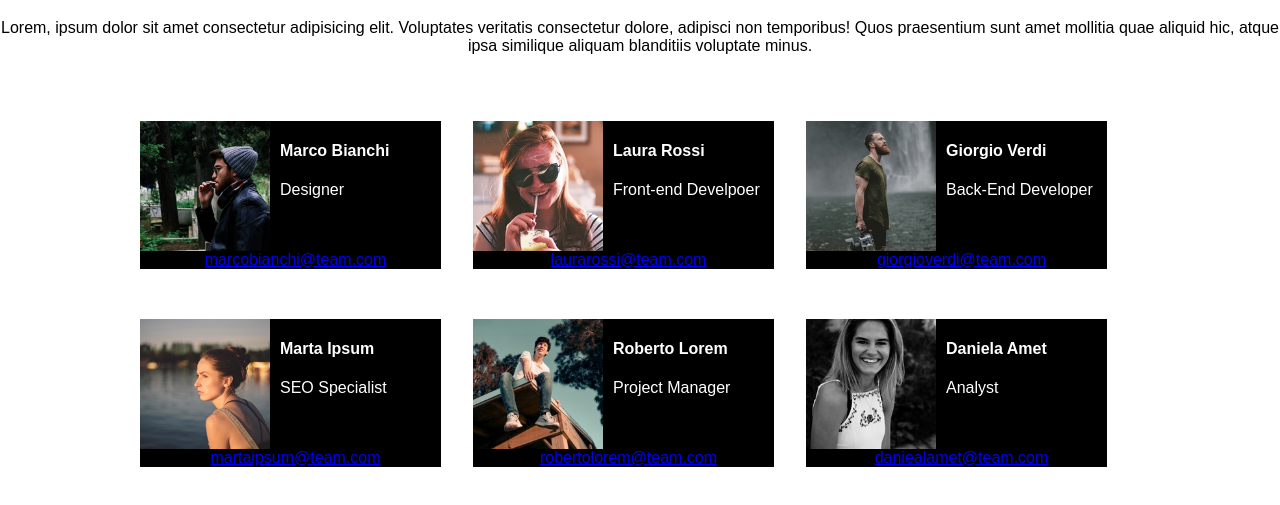
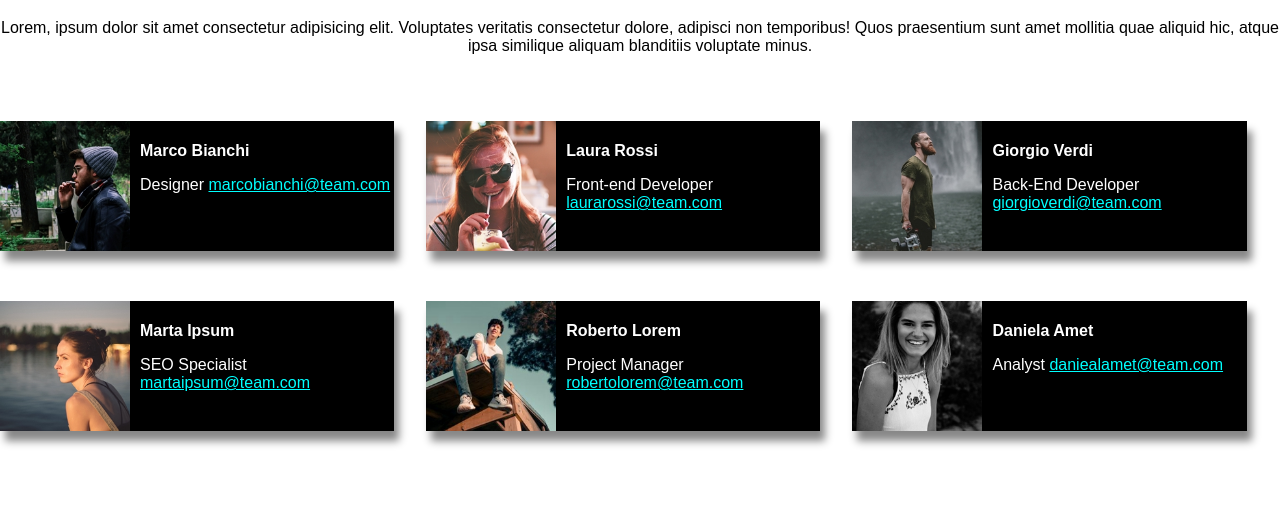
Before and after one commit to aCute5/html-css-float-cards, a plain HTML site: page index.html in a window 1280 px wide. Shown: the part 61-566 px from the top of the page. Drawn offline with Linux system fonts and the light colour scheme.

Commit message:
commit finale

```diff
--- a/css/style.css
+++ b/css/style.css
@@ -1,5 +1,5 @@
 body{
-    font-family: sans-serif;
+    font-family: 'Montserrat', sans-serif;
     box-sizing: border-box;
     margin-left: auto;
     margin-right: auto;
@@ -11,14 +11,10 @@ h1{
 }
 
 main{
-        max-width: 1000px;
+        max-width: 1300px;
         margin: auto;
 }
 
-div>* {
-        text-align: left;
-
-}
 
 .blackcontainer{
                 width: calc(33.3% - 2rem);
@@ -28,13 +24,23 @@ div>* {
                 background-color: black;
                 color: white;
                 display: inline-block;
+                box-shadow: 5px 10px 8px #888888;
 }
 .imagebox {
             max-width: 130px;
             float: left;
             margin-right: 10px;
+            margin-bottom: 0px;
 }
 
 .job,h4,a{
-            margin-left: 10px;
+            text-align: left;
+            margin-bottom: 0px;
 }
+a{
+    text-decoration: none;
+    text-decoration: underline;
+    text-decoration-color: aqua;
+    color: aqua;
+
+}
--- a/index.html
+++ b/index.html
@@ -16,32 +16,33 @@
         <div class="blackcontainer">
                                     <img src="img/male1.png" class="imagebox">
                                     <h4>Marco Bianchi</h4>
-                                    <p class="job">Designer</p>  <a href="https://designers.italia.it/"> marcobianchi@team.com</a>
+                                    <p class="job">Designer <a href="https://designers.italia.it/"> marcobianchi@team.com</a></p>
         </div>
         <div class="blackcontainer">
                                     <img src="img/female1.png" class="imagebox">
                                     <h4>Laura Rossi</h4>
-                                    <p class="job">Front-end Develpoer</p><a href="https://designers.italia.it/"> laurarossi@team.com</a>
-                                    </div>
+                                    <p class="job">Front-end Developer <a href="https://designers.italia.it/"> laurarossi@team.com</a> </p>
+
+        </div>
         <div class="blackcontainer">
                                     <img src="img/male2.png" class="imagebox">
                                     <h4>Giorgio Verdi</h4>
-                                    <p class="job">Back-End Developer</p><a href="https://designers.italia.it/">giorgioverdi@team.com</a>
+                                    <p class="job">Back-End Developer <a href="https://designers.italia.it/">giorgioverdi@team.com</a></p>
                                     </div>
         <div class="blackcontainer">
                                     <img src="img/female2.png" class="imagebox">
                                     <h4>Marta Ipsum</h4>
-                                    <p class="job">SEO Specialist</p><a href="https://designers.italia.it/"> martaipsum@team.com</a>
+                                    <p class="job">SEO Specialist <a href="https://designers.italia.it/"> martaipsum@team.com</a></p>
                                     </div>
         <div class="blackcontainer">
                                     <img src="img/male3.png" class="imagebox">
                                     <h4>Roberto Lorem</h4>
-                                    <p class="job">Project Manager</p><a href="https://designers.italia.it/"> robertolorem@team.com</a>
+                                    <p class="job">Project Manager <a href="https://designers.italia.it/"> robertolorem@team.com</a></p>
                                     </div>
         <div class="blackcontainer">
                                     <img src="img/female3.png" class="imagebox">
                                    <h4>Daniela Amet</h4>
-                                   <p class="job">Analyst</p> <a href="https://designers.italia.it/"> daniealamet@team.com</a>
+                                   <p class="job">Analyst <a href="https://designers.italia.it/"> daniealamet@team.com</a></p>
         </div>
 
       </main>
```
